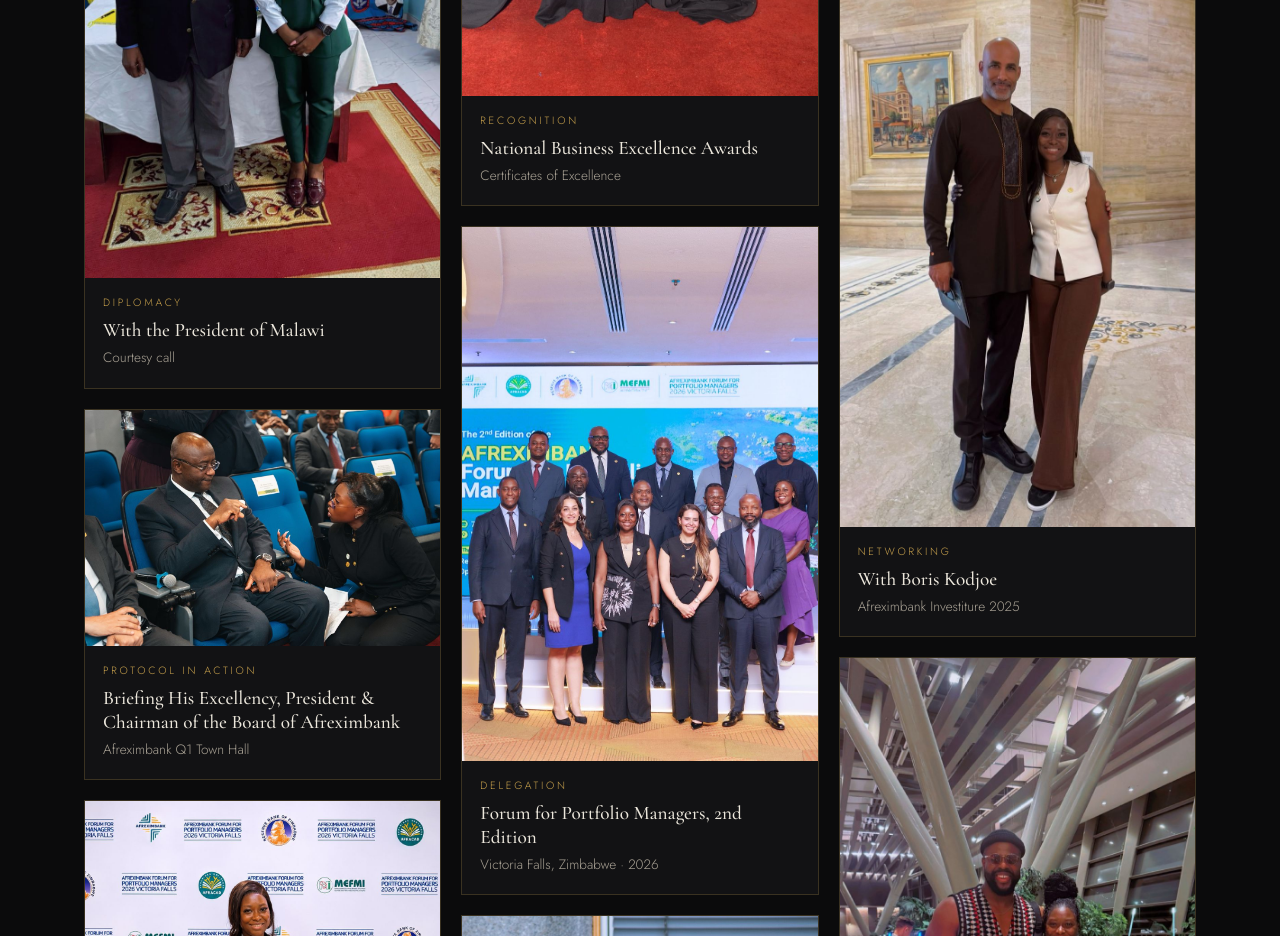
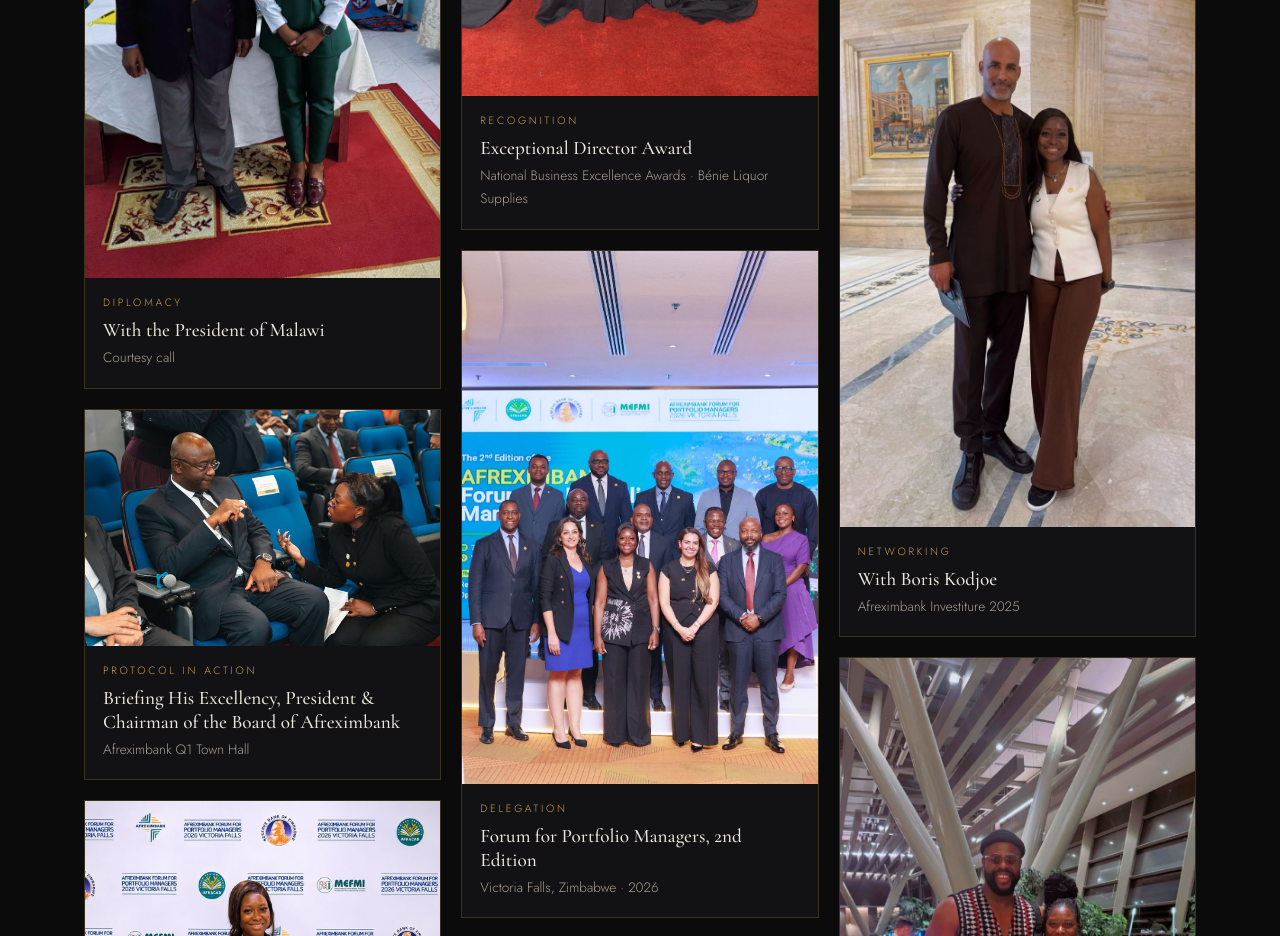
Before and after one commit to ThisIssRue/The-Rue-Standard, a plain HTML site: page index.html in a window 1280 px wide. Shown: the part 8560-9496 px from the top of the page. Drawn offline with nearby package versions, Linux system fonts and the light colour scheme.

Commit message:
Caption National Business Excellence Awards photo
Co-Authored-By: Claude Opus 5.5 <noreply@anthropic.com>
Claude-Session: https://claude.ai/code/session_015SMHdcQgcFCeXzFi9rZ54w

```diff
--- a/index.html
+++ b/index.html
@@ -313,10 +313,10 @@
             <figcaption><span>Trade &amp; Investment</span><strong>Intra-African Trade Fair: Investment Forum</strong><em>IATF 2025 · Algeria</em></figcaption>
           </figure>
           <figure class="shot reveal">
-            <button type="button" class="shot__btn" data-full="assets/gallery/business-excellence-awards.jpg" aria-label="View photo: National Business Excellence Awards">
-              <img src="assets/gallery/business-excellence-awards.jpg" alt="Rue: National Business Excellence Awards, Certificates of Excellence" width="933" height="1400" loading="lazy">
+            <button type="button" class="shot__btn" data-full="assets/gallery/business-excellence-awards.jpg" aria-label="View photo: Exceptional Director Award, National Business Excellence Awards">
+              <img src="assets/gallery/business-excellence-awards.jpg" alt="Rue holding her Exceptional Director Award certificates at the National Business Excellence Awards" width="933" height="1400" loading="lazy">
             </button>
-            <figcaption><span>Recognition</span><strong>National Business Excellence Awards</strong><em>Certificates of Excellence</em></figcaption>
+            <figcaption><span>Recognition</span><strong>Exceptional Director Award</strong><em>National Business Excellence Awards · Bénie Liquor Supplies</em></figcaption>
           </figure>
           <figure class="shot reveal">
             <button type="button" class="shot__btn" data-full="assets/gallery/victoria-falls-delegates.jpg" aria-label="View photo: Forum for Portfolio Managers, 2nd Edition">
```
